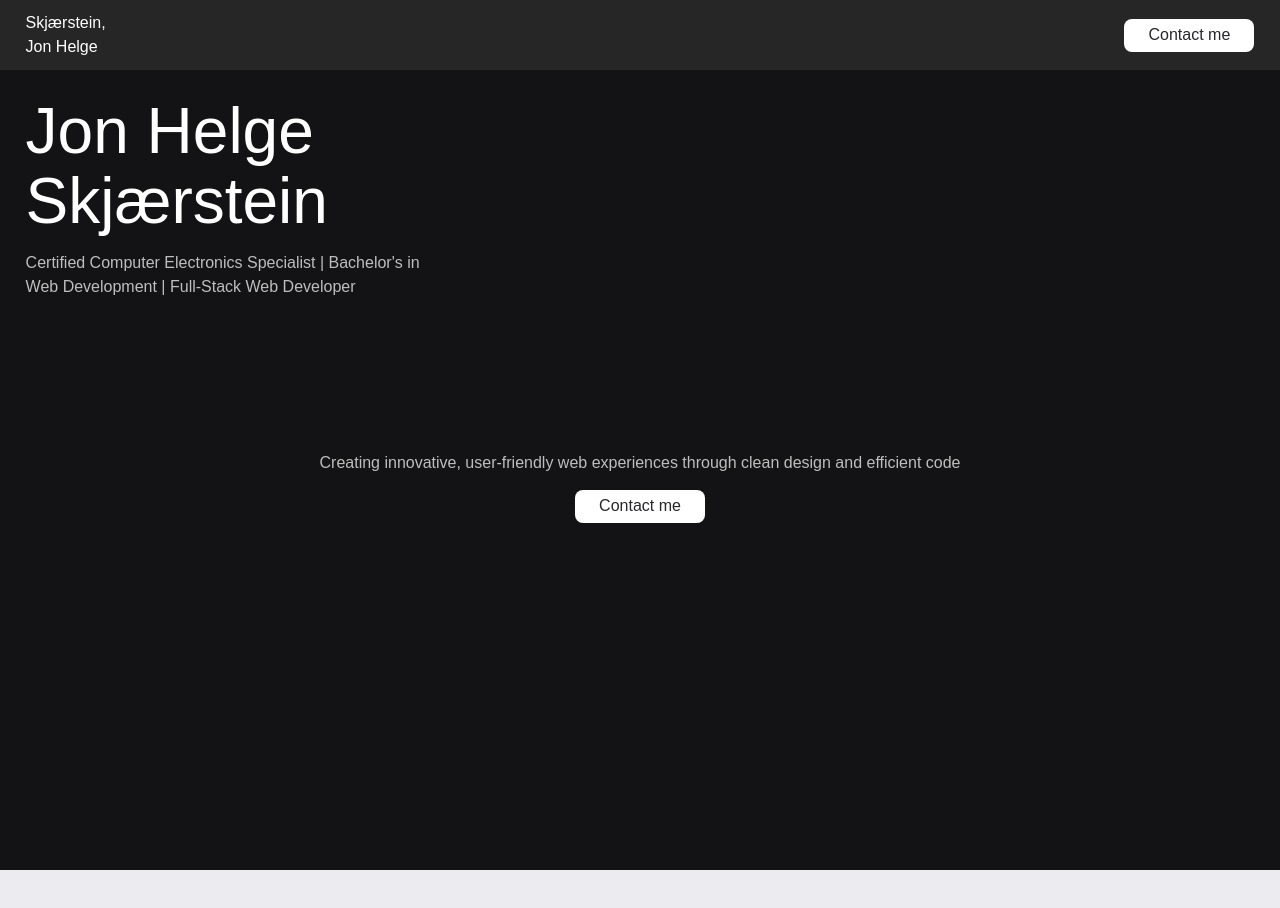
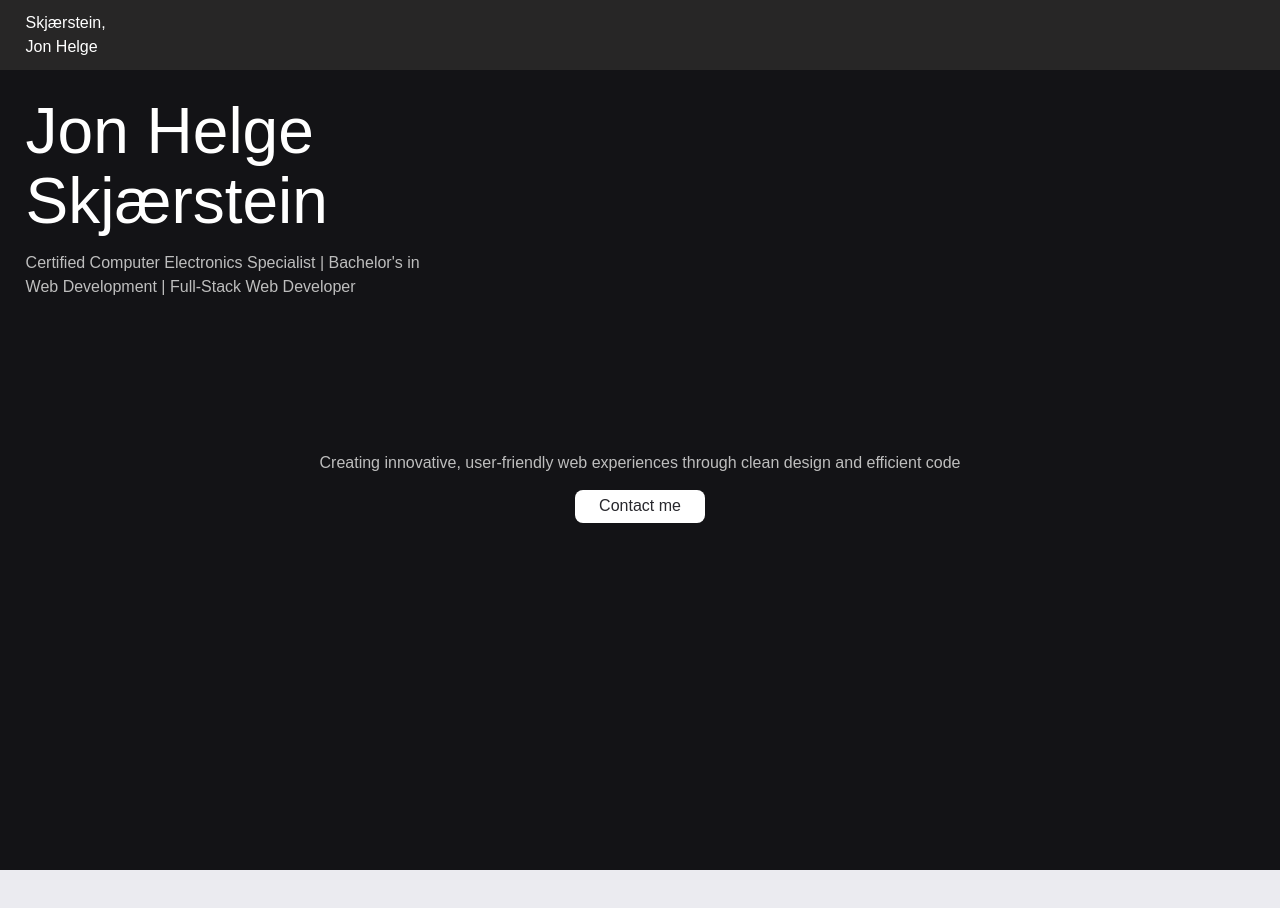
Before and after one commit to Jonhels/HelgeHub, a React (Vite) app in the folder my-app/: page /jon-helge in a window 1280 px wide. Shown: the top 908 px of the page. Built offline with nearby package versions, Linux system fonts and the light colour scheme; no server answers.

Commit message:
repetetive button commented out

```diff
--- a/my-app/src/App.css
+++ b/my-app/src/App.css
@@ -20,8 +20,6 @@
     --contact-button-background-color-dark: #27272C;
     --dark-background-color: #131316;
     --light-background-color: #FFF;
-
-
 }
 
 body {
--- a/my-app/src/components/nav/Navbar.jsx
+++ b/my-app/src/components/nav/Navbar.jsx
@@ -14,9 +14,9 @@ const Navbar = () => {
                 <li className="navigationLogo">
                     <Link to="/">Skjærstein, Jon Helge</Link>
                 </li>
-                <li className="contactGrayButton">
+               {/*  <li className="contactGrayButton">
                     <Link to="/contact">Contact me</Link>
-                </li>
+                </li> */}
                 {user ? (
                     <>
                         <li>
```
